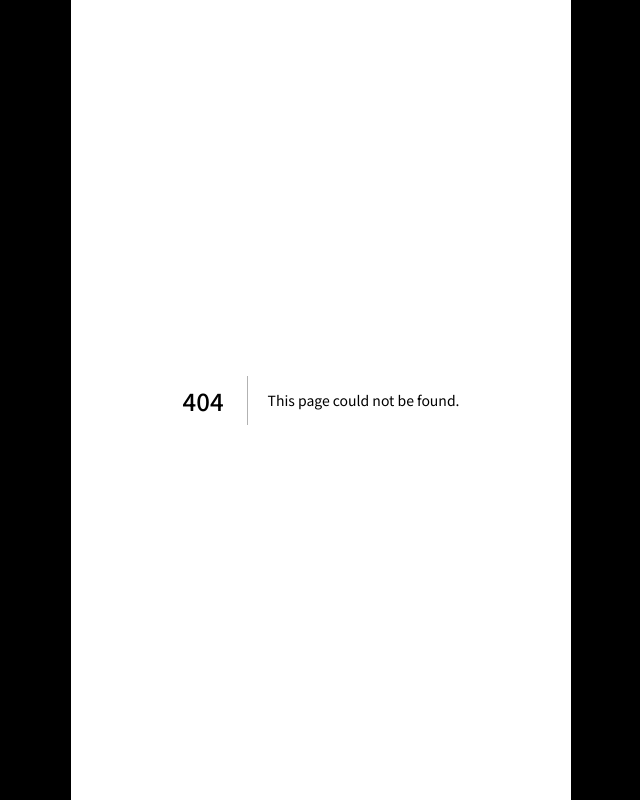
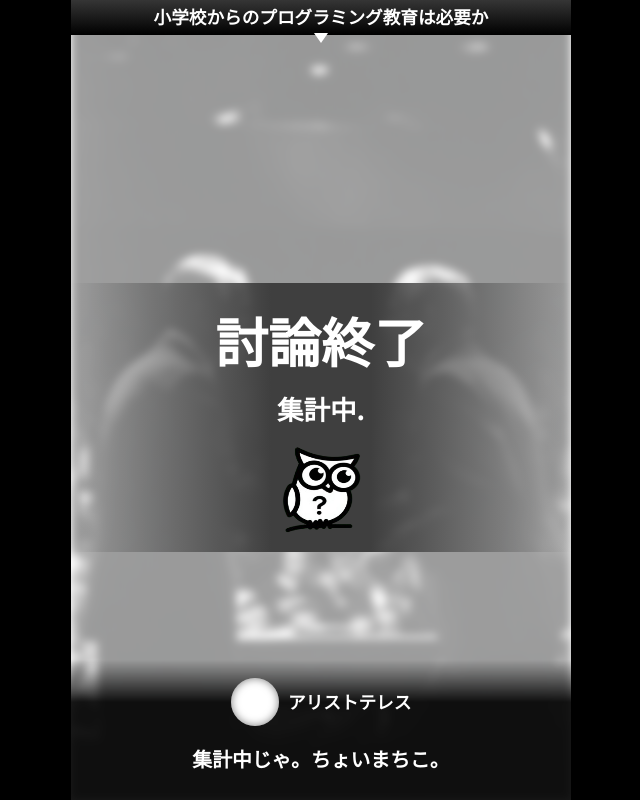
Before and after one commit to gorimatyan/aristo-frontend, a Next.js app: page /matching/1/processing in a window 1280 px wide. Before the commit this address had no page. Shown: the whole page, without its empty margins (319-959 px from the left). Built offline with nearby package versions, Linux system fonts and the light colour scheme; grey boxes are pictures that could not be loaded.

Commit message:
集計中のページを作成

```diff
--- /dev/null
+++ b/src/app/matching/[match_id]/processing/ProcessingPage.tsx
@@ -0,0 +1,59 @@
+"use client"
+import { MatchingLayout } from "@/features/layout/components/MatchingLayout"
+import { useEffect, useState } from "react"
+import { CharacterSpeech } from "@/features/characterSpeech/CharacterSpeech"
+import Image from "next/image"
+
+export const ProcessingPage =
+  (/**{ params }: { params: { match_id: string } }*/) => {
+    const [dots, setDots] = useState("")
+
+    useEffect(() => {
+      const interval = setInterval(() => {
+        setDots((prev) => {
+          if (prev === "...") {
+            return "."
+          } else {
+            return prev + "."
+          }
+        })
+      }, 500) // 500ms間隔で更新
+
+      return () => clearInterval(interval)
+    }, [])
+
+    return (
+      <MatchingLayout
+        className="flex flex-col justify-center"
+        backgroundImageSrc="/assets/images/debate/u7544387239_A_black_and_white_photograph_of_two_men_in_suits__401b00a7-9a19-4101-b745-31536a1619e8_3.png"
+        titleContent="小学校からのプログラミング教育は必要か"
+      >
+        {/* 討論終了の文字を表示する */}
+        <div className="flex h-full flex-col items-center justify-center bg-[linear-gradient(90deg,transparent_0%,#3F3F3F_40%,#3F3F3F_60%,transparent_100%)] py-16x text-white">
+          {/* 討論終了 */}
+          <div className="mb-8x text-48x font-bold">討論終了</div>
+
+          {/* 集計中... */}
+          <div className="mb-16x text-24x font-bold">集計中{dots}</div>
+
+          {/* フクロウアイコン */}
+          <div className="flex items-center justify-center">
+            <Image
+              src="/assets/images/owl/owl_look.png"
+              alt="owl"
+              width={80}
+              height={80}
+              className="size-80x"
+            />
+          </div>
+        </div>
+
+        <CharacterSpeech
+          className="fixed bottom-0 left-0 right-0"
+          videoSrc="/assets/videos/aristotle/he_mans_facial_express_2.mp4"
+          name="アリストテレス"
+          text="集計中じゃ。ちょいまちこ。"
+        />
+      </MatchingLayout>
+    )
+  }
--- /dev/null
+++ b/src/app/matching/[match_id]/processing/page.tsx
@@ -0,0 +1,5 @@
+import { ProcessingPage } from "./ProcessingPage"
+
+export default function Processing(/**{ params }: { params: { match_id: string } }*/) {
+  return <ProcessingPage /**params={params} */ />
+}
```
